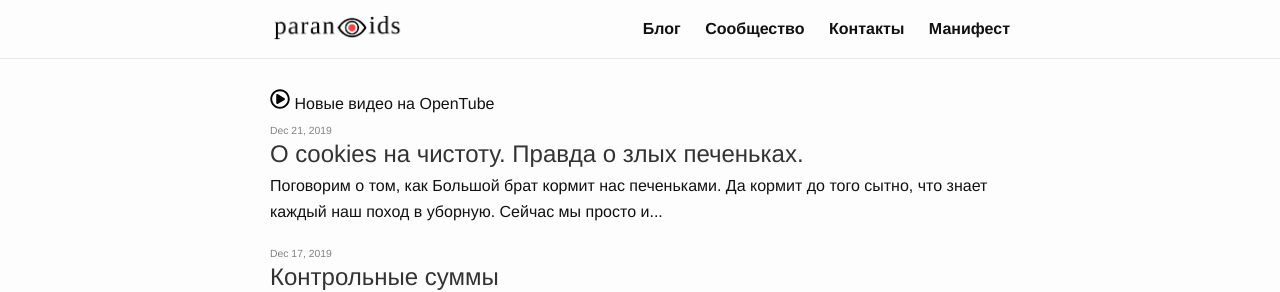
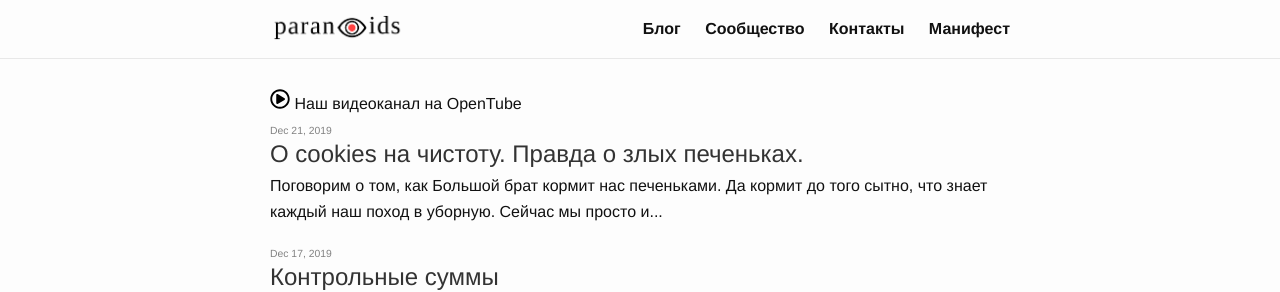
Before and after one commit to 2b7E1n6D0e5R7/2b7E1n6D0e5R7.github.io, a Jekyll site: the page built from index.html, in a window 1280 px wide. Shown: the top 292 px of the page. Built offline with Jekyll 4.4.1, drawn with Linux system fonts in a browser that asks for light colours; the list of posts is cut into pages by our own code.

Commit message:
Update blog.html

```diff
--- a/_layouts/blog.html
+++ b/_layouts/blog.html
@@ -2,7 +2,7 @@
 layout: default
 ---
 <svg xmlns="http://www.w3.org/2000/svg" width="20px" height="20px" viewBox="0 0 512 512"><path d="M371.7 238l-176-107c-15.8-8.8-35.7 2.5-35.7 21v208c0 18.4 19.8 29.8 35.7 21l176-101c16.4-9.1 16.4-32.8 0-42zM504 256C504 119 393 8 256 8S8 119 8 256s111 248 248 248 248-111 248-248zm-448 0c0-110.5 89.5-200 200-200s200 89.5 200 200-89.5 200-200 200S56 366.5 56 256z"/></svg>
-Новые видео на OpenTube
+Наш видеоканал на OpenTube
 <div class="blog">
 
   {{ content }}
```
